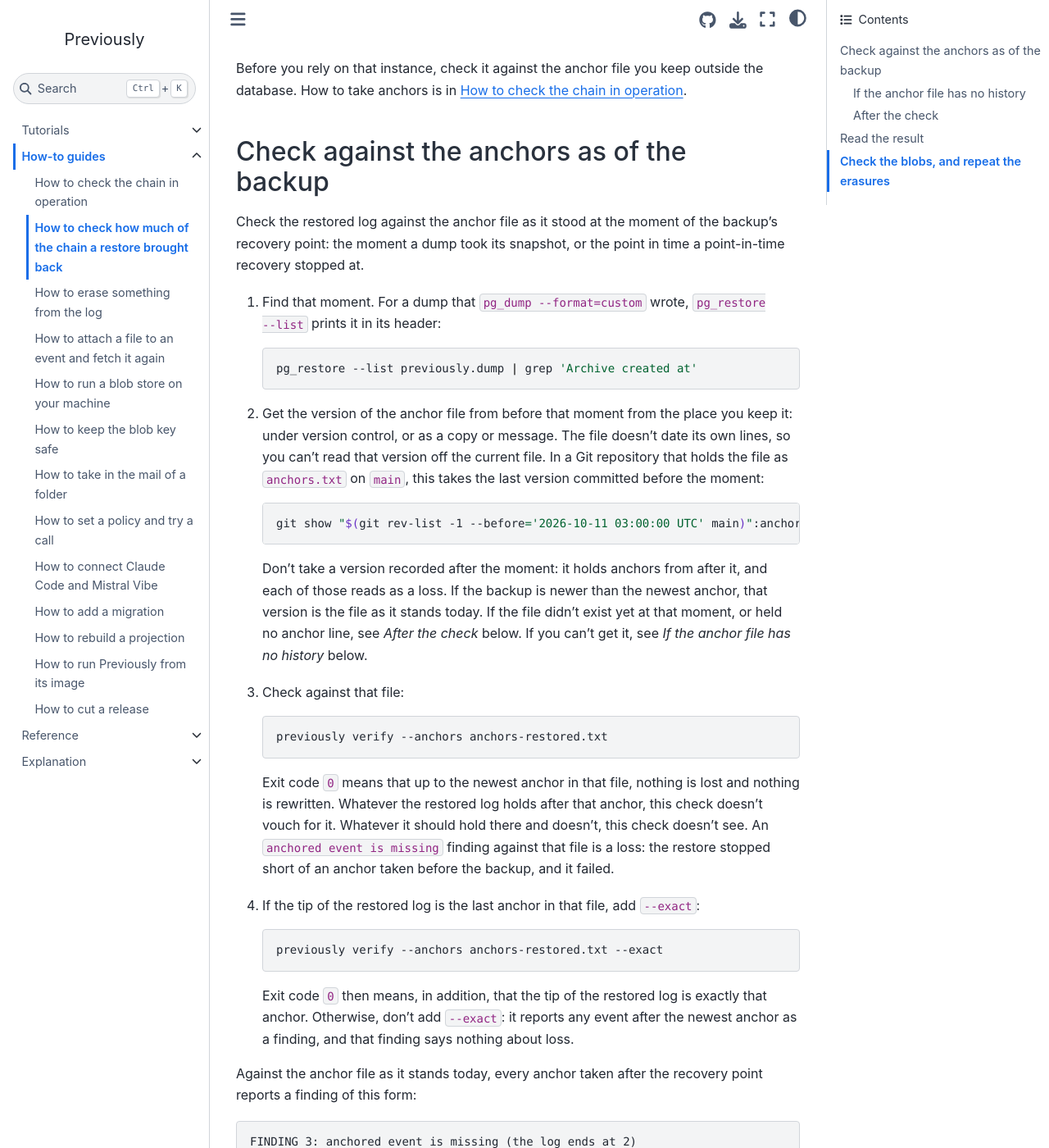
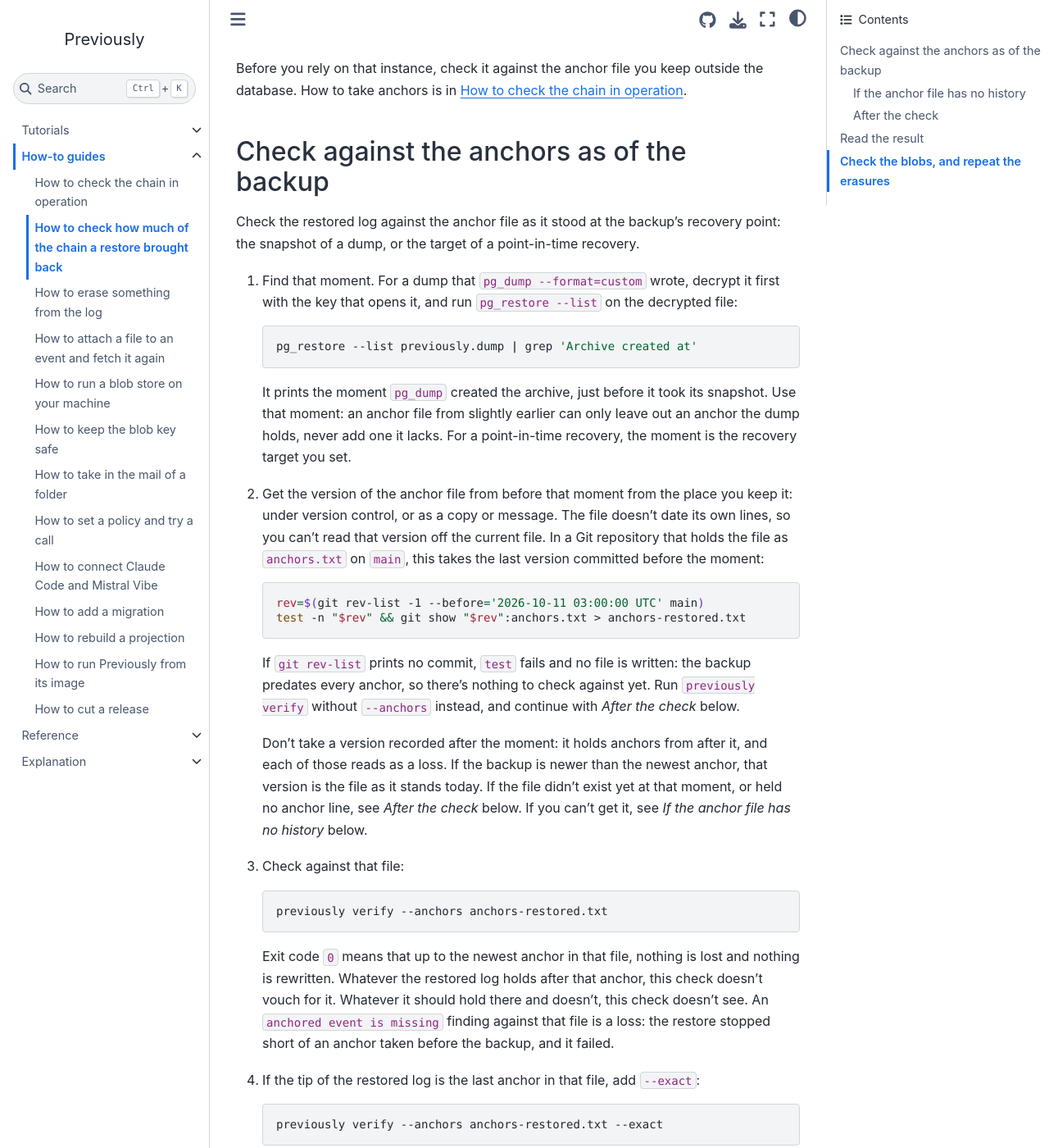
Before and after one commit to jensens/previously, a Sphinx documentation site: the page built from docs/how-to/restore-from-a-backup.md, in a window 1280 px wide and 1400 px high, scrolled down 538 px. Shown: the whole window at 82% size. Built offline with Sphinx 7.4.7 and the Sphinx Book theme 1.1.4, drawn with Linux system fonts in a browser that asks for light colours.

Commit message:
fix round: erasure via MCP, restore guide, map and handoff details
Review of 2026-10-11, the one fix round.

- An erasure promise names what Previously holds and what it passed on
  itself: what the gate sent to a provider and what an MCP client
  received and handed on, both until that provider's retention ends,
  with `previously access` as the record of the second; never a source
  system. erasure.md, erase-something.md and the MCP handoff.
- restore-from-a-backup.md: the Git step writes the file only when
  `git rev-list` printed a commit, and says what to run when it printed
  none; the dump is decrypted first, `Archive created at` is a moment
  just before the snapshot and why that errs safe, and a point-in-time
  recovery's moment is its target.
- backup-encryption.md: re-ingested events may repeat the `id` values
  the restore gave up.
- Map: five deviations of kup6s, not four; two paragraphs re-wrapped,
  a blank line inside the Erledigt list removed. Count unchanged, 206.
- MCP handoff: the two open questions are stated as open, without an
  instruction.

Assisted-By: Claude Opus 5.5 <noreply@anthropic.com>

````diff
--- a/docs/how-to/restore-from-a-backup.md
+++ b/docs/how-to/restore-from-a-backup.md
@@ -22,22 +22,30 @@ How to take anchors is in {ref}`verify-the-chain`.
 
 ## Check against the anchors as of the backup
 
-Check the restored log against the anchor file as it stood at the moment of the backup's recovery point: the moment a dump took its snapshot, or the point in time a point-in-time recovery stopped at.
+Check the restored log against the anchor file as it stood at the backup's recovery point: the snapshot of a dump, or the target of a point-in-time recovery.
 
 1.  Find that moment.
-    For a dump that `pg_dump --format=custom` wrote, `pg_restore --list` prints it in its header:
+    For a dump that `pg_dump --format=custom` wrote, decrypt it first with the key that opens it, and run `pg_restore --list` on the decrypted file:
 
     ```shell
     pg_restore --list previously.dump | grep 'Archive created at'
     ```
+
+    It prints the moment `pg_dump` created the archive, just before it took its snapshot.
+    Use that moment: an anchor file from slightly earlier can only leave out an anchor the dump holds, never add one it lacks.
+    For a point-in-time recovery, the moment is the recovery target you set.
 
 2.  Get the version of the anchor file from before that moment from the place you keep it: under version control, or as a copy or message.
     The file doesn't date its own lines, so you can't read that version off the current file.
     In a Git repository that holds the file as `anchors.txt` on `main`, this takes the last version committed before the moment:
 
     ```shell
-    git show "$(git rev-list -1 --before='2026-10-11 03:00:00 UTC' main)":anchors.txt > anchors-restored.txt
+    rev=$(git rev-list -1 --before='2026-10-11 03:00:00 UTC' main)
+    test -n "$rev" && git show "$rev":anchors.txt > anchors-restored.txt
     ```
+
+    If `git rev-list` prints no commit, `test` fails and no file is written: the backup predates every anchor, so there's nothing to check against yet.
+    Run `previously verify` without `--anchors` instead, and continue with *After the check* below.
 
     Don't take a version recorded after the moment: it holds anchors from after it, and each of those reads as a loss.
     If the backup is newer than the newest anchor, that version is the file as it stands today.
````
Also changed, not shown: docs/explanation/backup-encryption.md (+1 -1 lines), docs/explanation/erasure.md (+5 -2 lines), docs/how-to/erase-something.md (+2 -1 lines), docs/superpowers/handoffs/2026-10-11-kup6s-mcp.md (+3 -2 lines), docs/superpowers/landkarte.md (+8 -7 lines).
